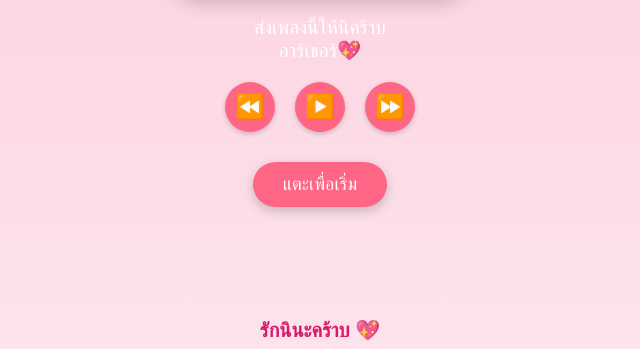
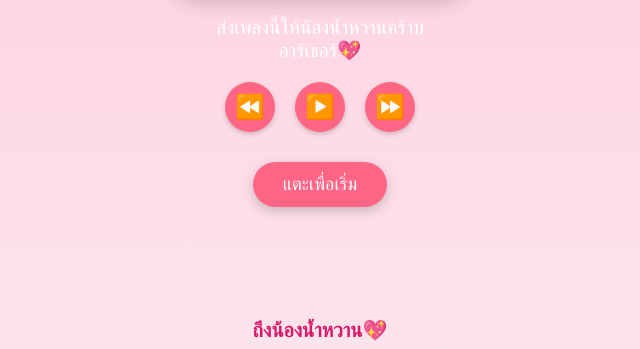
Before and after one commit to Arthur2548/loveni, a plain HTML site: page index.html in a window 1280 px wide. Shown: the part 448-797 px from the top of the page, 320-960 px from the left. Drawn offline with Linux system fonts and the light colour scheme.

Commit message:
Update index.html

```diff
--- a/index.html
+++ b/index.html
@@ -3,7 +3,7 @@
 <head>
   <meta charset="UTF-8" />
   <meta name="viewport" content="width=device-width, initial-scale=1.0" />
-  <title>รักนินะคร้าบ 💗</title>
+  <title>ขอส่งเพลงนี้ให้เธอ 💗</title>
   <style>
     * {
       box-sizing: border-box;
@@ -140,7 +140,7 @@
     <div class="arm"></div>
   </div>
   <div class="song-info">
-    ส่งเพลงนี้ให้นิคร้าบ<br />อาร์เธอร์💖
+    ส่งเพลงนี้ให้น้องน้ำหวานคร้าบ<br />อาร์เธอร์💖
   </div>
   <div class="controls">
     <button onclick="audio.currentTime -= 10">⏪</button>
@@ -148,7 +148,7 @@
     <button onclick="audio.currentTime += 10">⏩</button>
   </div>
   <button id="startBtn" onclick="startMusic()">แตะเพื่อเริ่ม</button>
-  <div id="loveNote">รักนินะคร้าบ 💖</div>
+  <div id="loveNote">ถึงน้องน้ำหวาน💖</div>
 
   <audio id="audio" src="mp3.mp3"></audio>
 
```
